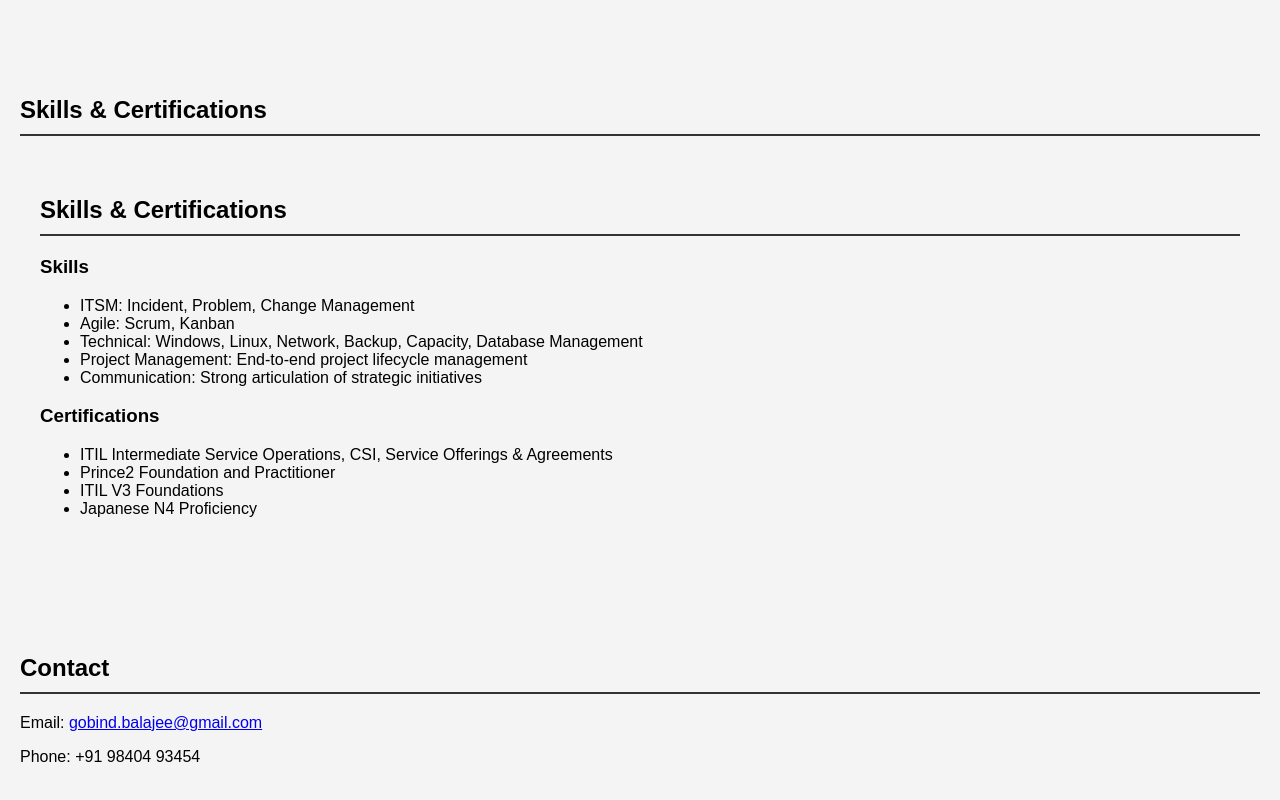
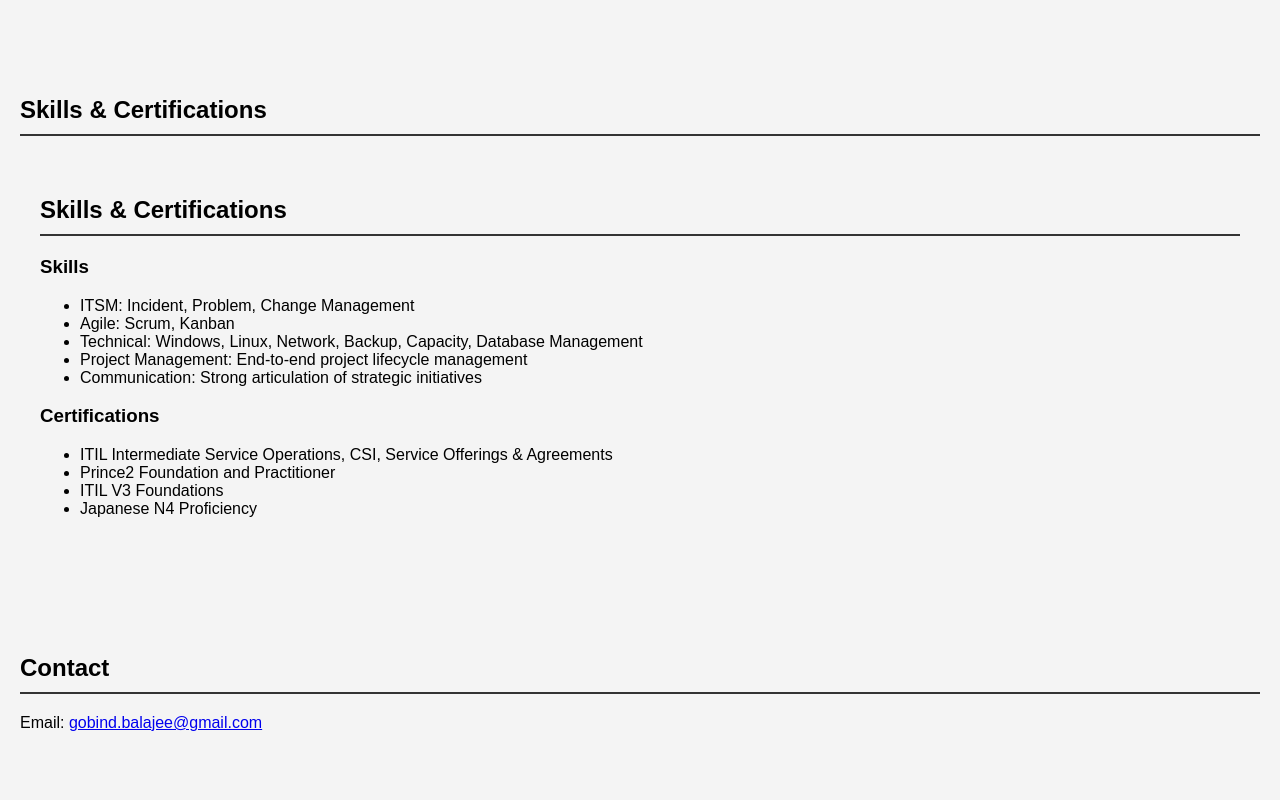
Before and after one commit to gobindhub/gobind-balajee-portfolio, a plain HTML site: page index.html in a window 1280 px wide. Shown: the part 1247-2047 px from the top of the page. Drawn offline with Linux system fonts and the light colour scheme.

Commit message:
Update index.html

```diff
--- a/index.html
+++ b/index.html
@@ -90,8 +90,7 @@
     <section id="contact">
         <h2>Contact</h2>
         <p>Email: <a href="mailto:gobind.balajee@gmail.com">gobind.balajee@gmail.com</a></p>
-        <p>Phone: +91 98404 93454</p>
-    </section>
+     </section>
     <footer>
         <p>&copy; 2024 Gobind Balajee. All rights reserved.</p>
     </footer>
```
